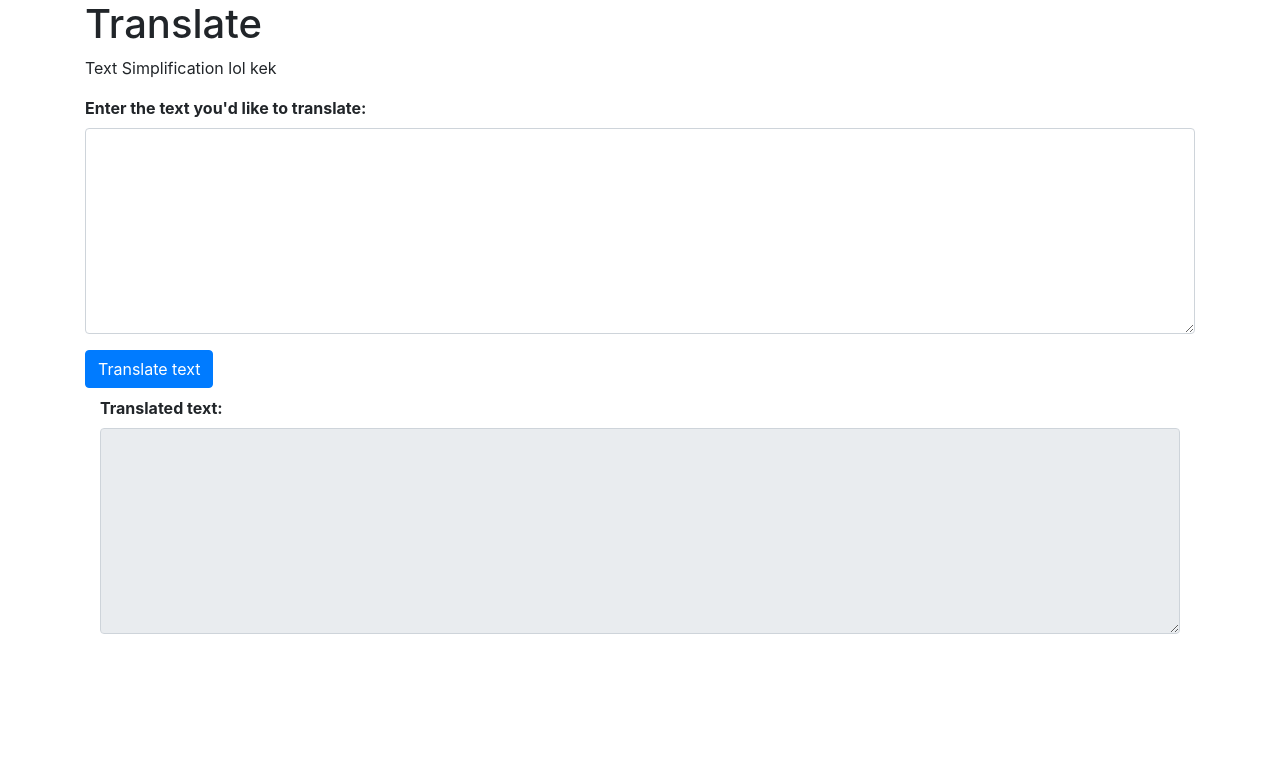
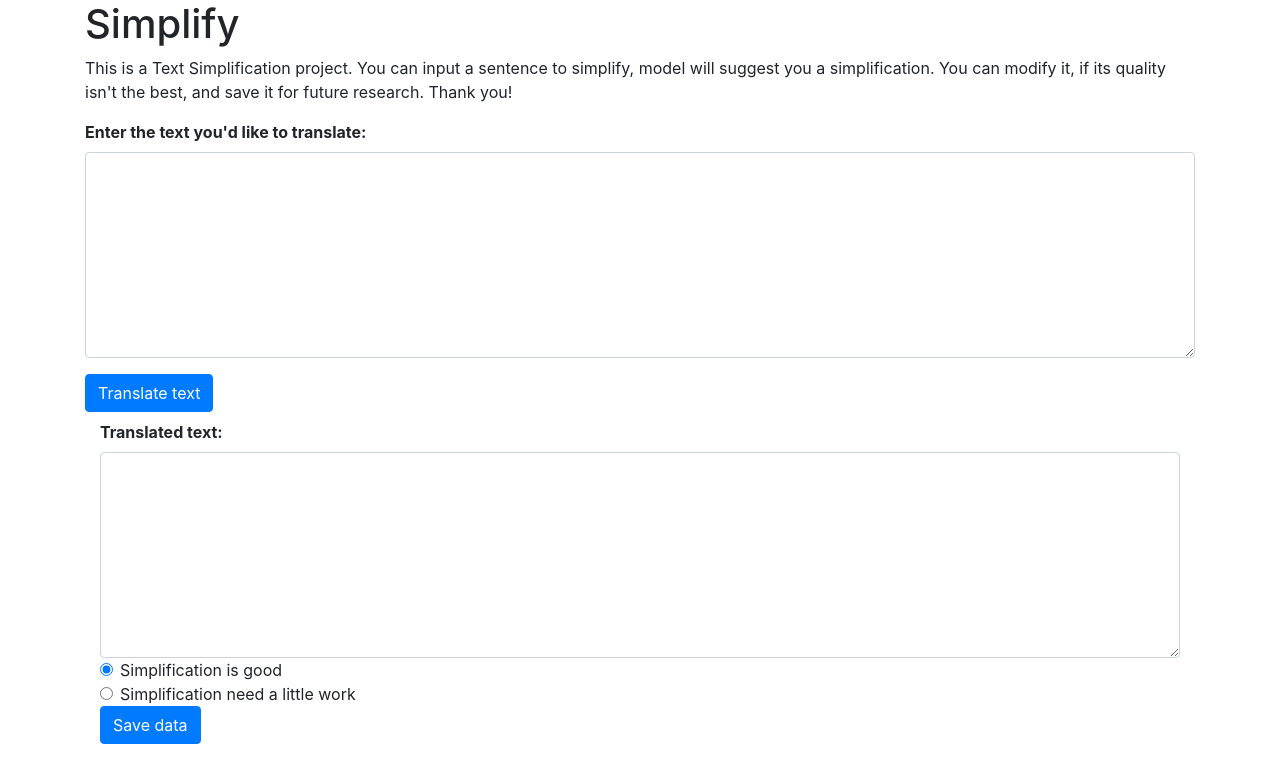
Before and after one commit to Leushina/simplification, a Flask app: page / in a window 1280 px wide. Shown: the top 783 px of the page. Run offline with Flask 2, Linux system fonts and the light colour scheme; parts of the project's set-up code (start-up, migrations or seed data) failed here and were passed over; some libraries are stand-ins or nearby versions.

Commit message:
<feature>
[js scripts]: <added saving in google sheets>

```diff
--- /dev/null
+++ b/static/scripts/save.js
@@ -0,0 +1,27 @@
+$(function() {
+    $("#save").on("click", function(e) {
+    e.preventDefault();
+    var inputVal = document.getElementById("text-to-translate").value;
+    var simpleVal = document.getElementById("translation-result").value;
+    var evaluateVal = 0;
+    if (document.getElementById('radios1').checked) {
+        evaluateVal = 1;
+    };
+    var translateRequest = { 'input_txt': inputVal, 'simple_txt':simpleVal, 'evaluate': evaluateVal}
+    console.log(translateRequest)
+    $.ajax({
+        url: '/save',
+        method: 'POST',
+        headers: {
+            'Content-Type':'application/json'
+        },
+        dataType: 'json',
+        data: JSON.stringify(translateRequest),
+        success: function(data) {
+            window.alert("Your data is successfully saved");
+            document.getElementById("text-to-translate").textContent = "";
+            document.getElementById("translation-result").textContent = "";
+        }
+      });
+  });
+})
--- /dev/null
+++ b/static/scripts/translate.js
@@ -0,0 +1,24 @@
+$(function() {
+  //Translate text with flask route
+  $("#translate").on("click", function(e) {
+    e.preventDefault();
+    var translateVal = document.getElementById("text-to-translate").value;
+    var translateRequest = { 'text': translateVal }
+    if (translateVal !== "") {
+      $.ajax({
+        url: '/simplify',
+        method: 'POST',
+        headers: {
+            'Content-Type':'application/json'
+        },
+        dataType: 'json',
+        data: JSON.stringify(translateRequest),
+        success: function(data) {
+        console.log(data)
+        for (var i = 0; i < data.simplifications.length; i++) {
+          document.getElementById("translation-result").textContent = data.simplifications[i].translation;}
+        }
+      });
+    };
+  });
+  })
--- a/templates/index.html
+++ b/templates/index.html
@@ -12,8 +12,9 @@
   </head>
   <body>
     <div class="container">
-      <h1>Translate</h1>
-      <p>Text Simplification lol kek</p>
+      <h1>Simplify</h1>
+      <p>This is a Text Simplification project. You can input a sentence to simplify, model will suggest you a
+        simplification. You can modify it, if its quality isn't the best, and save it for future research. Thank you!</p>
 <div class="row">
   <div class="col">
     <form>
@@ -25,11 +26,24 @@
       <button type="submit" class="btn btn-primary mb-2" id="translate">Translate text</button></br>
     </form>
   <div class="col">
-    <!-- Translated text returned by the Translate API is rendered here. -->
     <form>
       <div class="form-group" id="translator-text-response">
         <label for="translation-result"><strong>Translated text:</strong></label>
-        <textarea readonly class="form-control" id="translation-result" rows="8"></textarea>
+        <textarea class="form-control" id="translation-result" rows="8"></textarea>
+        <div class="form-check">
+           <input class="form-check-input" type="radio" name="radios" id="radios1" value="1" checked>
+        <label class="form-check-label" for="radios1">
+          Simplification is good
+        </label>
+      </div>
+
+      <div class="form-check">
+        <input class="form-check-input" type="radio" name="radios" id="radios2" value="0">
+        <label class="form-check-label" for="radios2">
+          Simplification need a little work
+        </label>
+      </div>
+        <button type="submit" class="btn btn-primary mb-2" id="save">Save data</button></br>
       </div>
     </form>
   </div>
@@ -41,32 +55,9 @@
             integrity="sha384-JZR6Spejh4U02d8jOt6vLEHfe/JQGiRRSQQxSfFWpi1MquVdAyjUar5+76PVCmYl" crossorigin="anonymous">
 
     </script>
-
-    <script type = "text/javascript">
-       $(function() {
-  //Translate text with flask route
-  $("#translate").on("click", function(e) {
-    e.preventDefault();
-    var translateVal = document.getElementById("text-to-translate").value;
-    var translateRequest = { 'text': translateVal }
-    if (translateVal !== "") {
-      $.ajax({
-        url: '/simplify',
-        method: 'POST',
-        headers: {
-            'Content-Type':'application/json'
-        },
-        dataType: 'json',
-        data: JSON.stringify(translateRequest),
-        success: function(data) {
-        console.log(data)
-        for (var i = 0; i < data.simplifications.length; i++) {
-          document.getElementById("translation-result").textContent = data.simplifications[i].translation;}
-        }
-      });
-    };
-  });
-})
+    <script type = "text/javascript" src="static/scripts/save.js">
+      </script>
+    <script type = "text/javascript" src="static/scripts/translate.js">
       </script>
   </body>
 </html>
```
Also changed, not shown: static/scripts/main.js (deleted).
